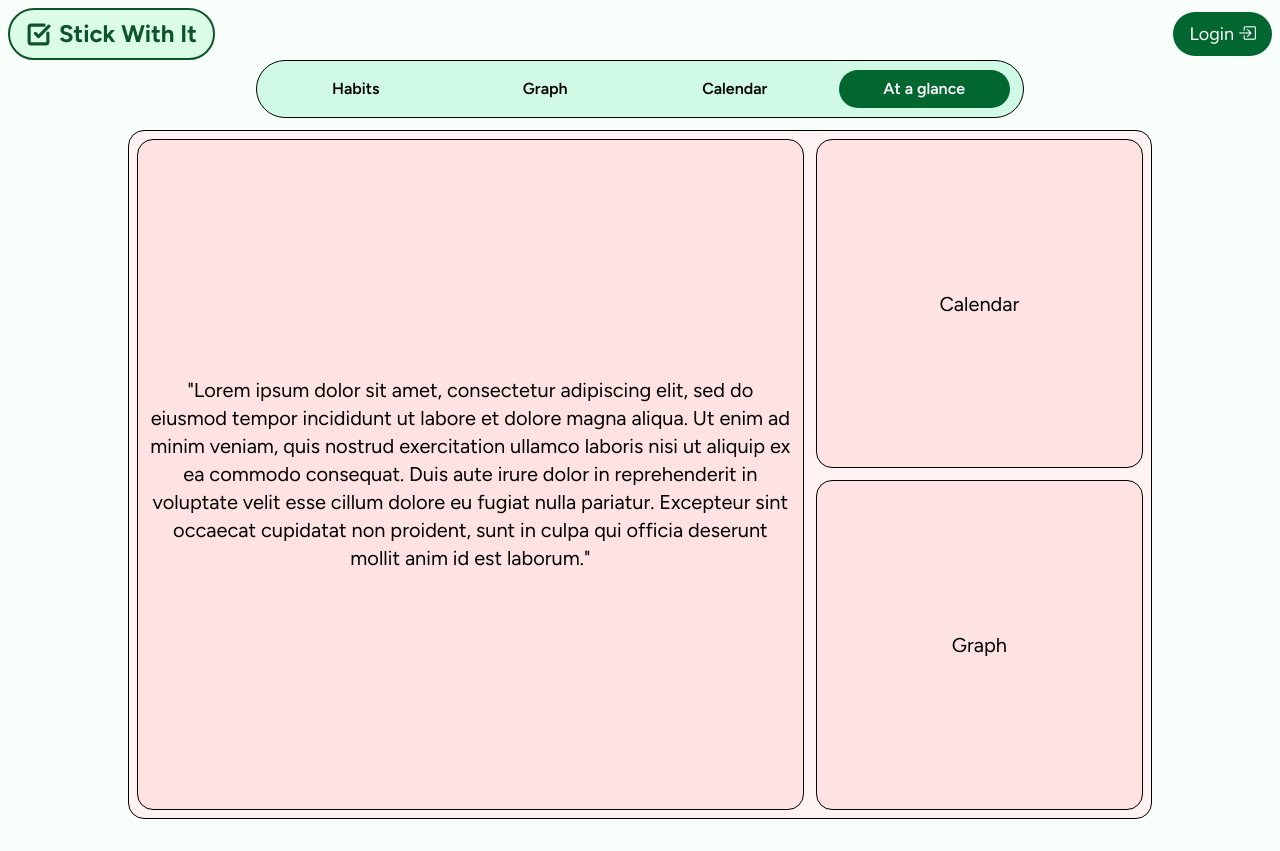
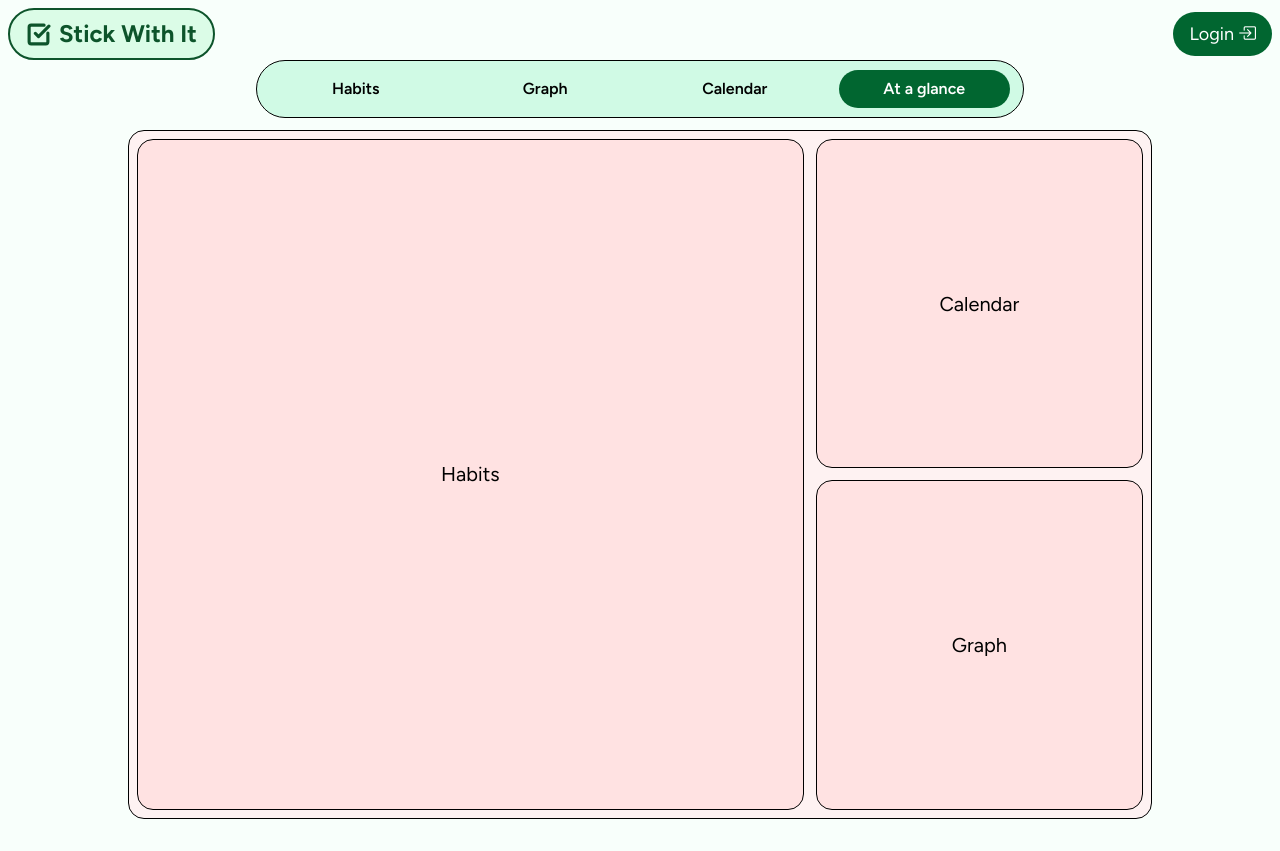
Before and after one commit to zarwaan/stick-with-it, a React (Vite) app: page / in a window 1280 px wide. Both pictures are taken after a click on the button "At a glance". Built offline with nearby package versions, Linux system fonts and the light colour scheme.

Commit message:
minor fixes and view optimization

```diff
--- a/src/components/GlanceView/GlanceView.jsx
+++ b/src/components/GlanceView/GlanceView.jsx
@@ -1,11 +1,19 @@
+import CalendarView from "../CalendarView/CalendarView";
+import GraphView from "../GraphView/GraphView";
+import HabitsView from "../HabitsView/HabitsView";
+import { useViewContext } from "../../providers/ViewProvider"
+
 export default function GlanceView(){
+    const {showCalendarView, showGraphView, showHabitsView} = useViewContext();
+
     return(
-        <div className="grid grid-cols-3 grid-rows-2 aspect-3/2 gap-3
-        *:border *:bg-red-100 *:rounded-2xl *:flex *:justify-center *:items-center *:text-xl *:p-3">
-            <div className="col-span-2 row-span-2"><span>
-                "Lorem ipsum dolor sit amet, consectetur adipiscing elit, sed do eiusmod tempor incididunt ut labore et dolore magna aliqua. Ut enim ad minim veniam, quis nostrud exercitation ullamco laboris nisi ut aliquip ex ea commodo consequat. Duis aute irure dolor in reprehenderit in voluptate velit esse cillum dolore eu fugiat nulla pariatur. Excepteur sint occaecat cupidatat non proident, sunt in culpa qui officia deserunt mollit anim id est laborum."</span></div>
-            <div className=""><span>Calendar</span></div>
-            <div className=""><span>Graph</span></div>
+        <div className="grid grid-cols-3 grid-rows-2 aspect-3/2 gap-3 w-full
+        *:border *:bg-red-100 *:rounded-2xl *:flex *:justify-center *:items-center *:text-xl *:p-3 *:cursor-pointer">
+            <div className="col-span-2 row-span-2" onClick={showHabitsView}>
+                <HabitsView></HabitsView>
+            </div>
+            <div className="" onClick={showCalendarView}><CalendarView></CalendarView></div>
+            <div className="" onClick={showGraphView}><GraphView></GraphView></div>
         </div>
     )
 }
--- a/src/components/NavBar/NavBar.jsx
+++ b/src/components/NavBar/NavBar.jsx
@@ -3,49 +3,39 @@ import NavButton from "./NavButton"
 import { useRef, useState } from "react"
 
 export default function NavBar() {
-    // const [left, setLeft] = useState("0%")
-    // const [pos, setPos] = useState(0)
-    const {setView, pos, setPos} = useViewContext()
+    const {showGlanceView, showCalendarView, showGraphView, showHabitsView} = useViewContext();
 
     const NavButtonConfig = {
         habits: {
             name: "Habits",
             number: 0,
             onclick: () => {
-                        //open habits section
-                        setView("habits")
+                        showHabitsView();
                         console.log("Habits")
-                        setPos(0);
                     }
         },
         graph: {
             name: "Graph",
             number: 1,
             onclick: () => {
-                        setView("graph")
+                        showGraphView();
                         console.log("Graph")
-                        setPos(1);
-                        //open graph section
                     }
         },
         calendar: {
             name: "Calendar",
             number: 2,
             onclick: () => {
-                        setView("calendar")
+                        showCalendarView();
                         console.log("Calendar")
-                        setPos(2);
-                        //open calendar section
                     }
         },
         atAGlance: {
             name: "At a glance",
             number: 3,
             onclick: () => {
-                        setView("glance")
+                        showGlanceView();
                         console.log("At a glance")
-                        setPos(3);
-                        //open at a glance section
                     }
         }
     }
--- a/src/components/TitleBar/UserInfo.jsx
+++ b/src/components/TitleBar/UserInfo.jsx
@@ -12,7 +12,7 @@ export default function UserInfo(){
             <button className="flex flex-row font-semibold gap-1 text-xl text-emerald-900 cursor-pointer"
                     onClick={() => {setShowProfile(showProfile => !showProfile)}}>
                 <span className="underline">{userData.name}</span>
-                <i class="bi bi-person-circle"></i>
+                <i className="bi bi-person-circle"></i>
             </button>
             <AnimatePresence initial={false}>
                 {showProfile &&
--- a/src/providers/ViewProvider.jsx
+++ b/src/providers/ViewProvider.jsx
@@ -5,9 +5,30 @@ const ViewContext = createContext();
 export default function ViewProvider({children}) {
     const [view, setView] = useState("habits");
     const [pos, setPos] = useState(0);
+
+    const showHabitsView = () => {
+        setView("habits");
+        setPos(0);
+    }
+
+    const showGraphView = () => {
+        setView("graph");
+        setPos(1);
+    }
+
+    const showCalendarView = () => {
+        setView("calendar");
+        setPos(2);
+    }
+
+    const showGlanceView = () => {
+        setView("glance");
+        setPos(3);
+    }
+
     return (
         <ViewContext.Provider value={{
-            view, setView, pos, setPos
+            view, pos, showCalendarView, showGraphView, showGlanceView, showHabitsView
         }}>
             {children}
         </ViewContext.Provider>
```
